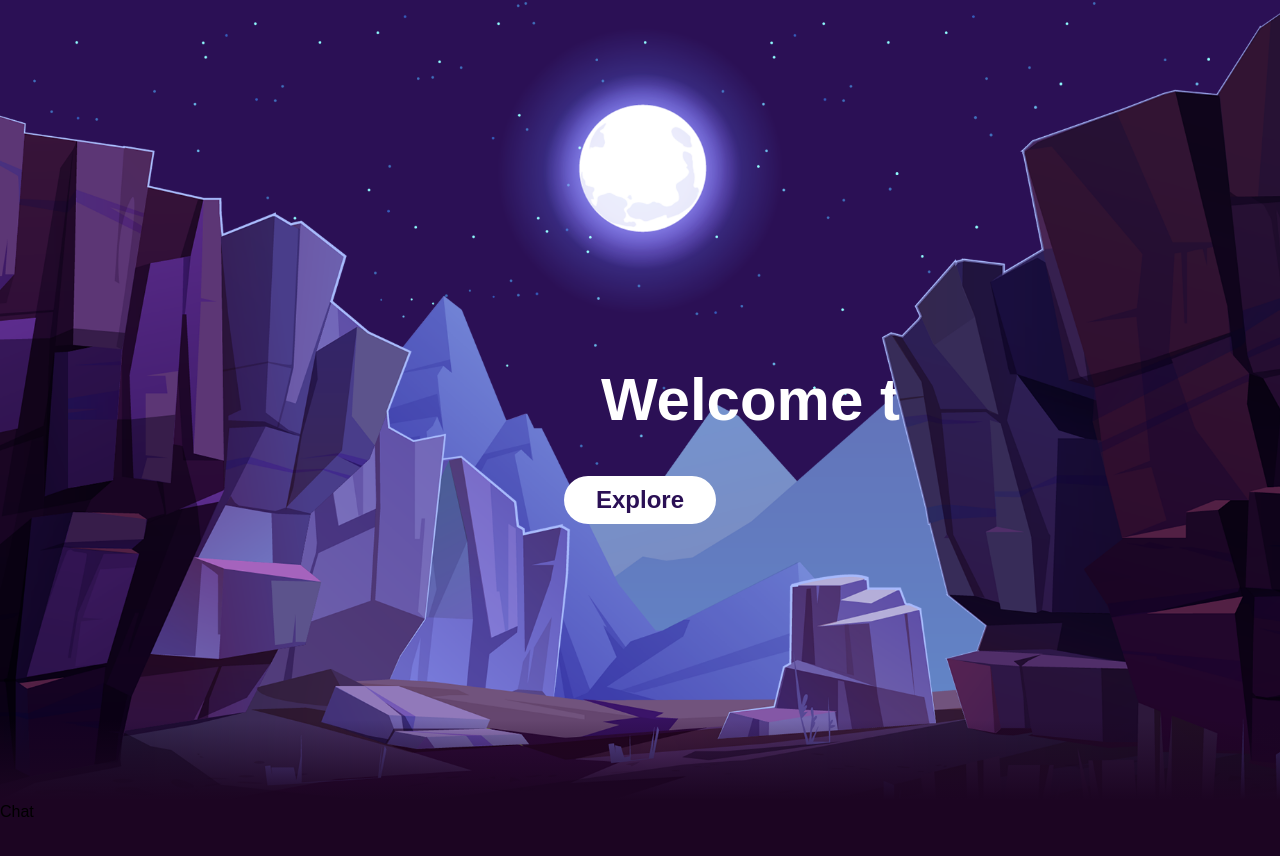
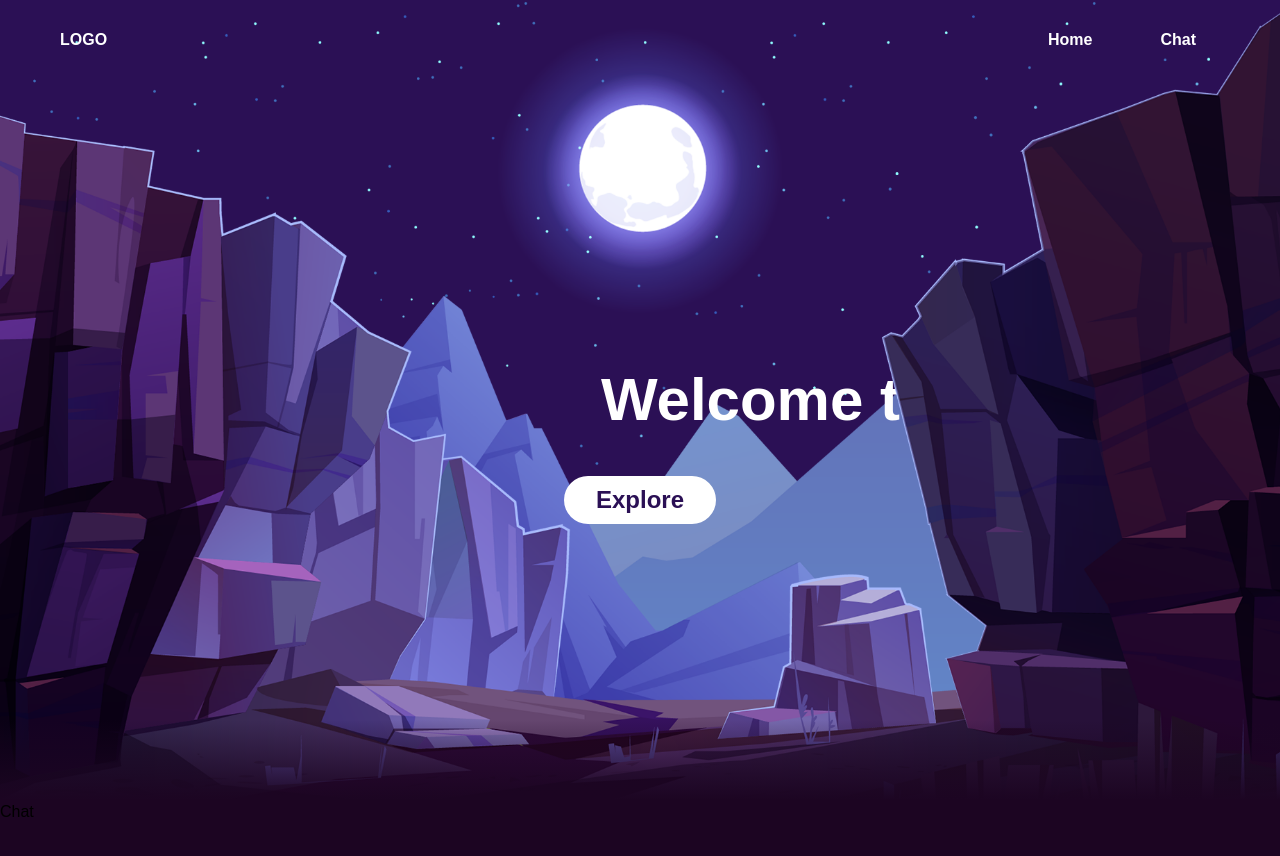
Before and after one commit to khsolah/workshop, a Vue app: page / in a window 1280 px wide. Shown: the top 856 px of the page. Built offline with nearby package versions, Linux system fonts and the light colour scheme; no server answers.

Commit message:
feat: add header

```diff
--- a/src/views/Index.vue
+++ b/src/views/Index.vue
@@ -1,4 +1,5 @@
 <template>
+  <Header />
   <main>
     <section
       id="intro"
@@ -121,6 +122,7 @@
 </template>
 
 <script lang="ts">
+import Header from '@/components/Header.vue'
 import { defineComponent, onBeforeUnmount, onMounted, ref } from 'vue'
 
 export default defineComponent({
@@ -164,6 +166,9 @@ export default defineComponent({
     })
 
     return { exploreButton, moon, mountainFront, mountainBehind, stars, title }
+  },
+  components: {
+    Header
   }
 })
 </script>
```
